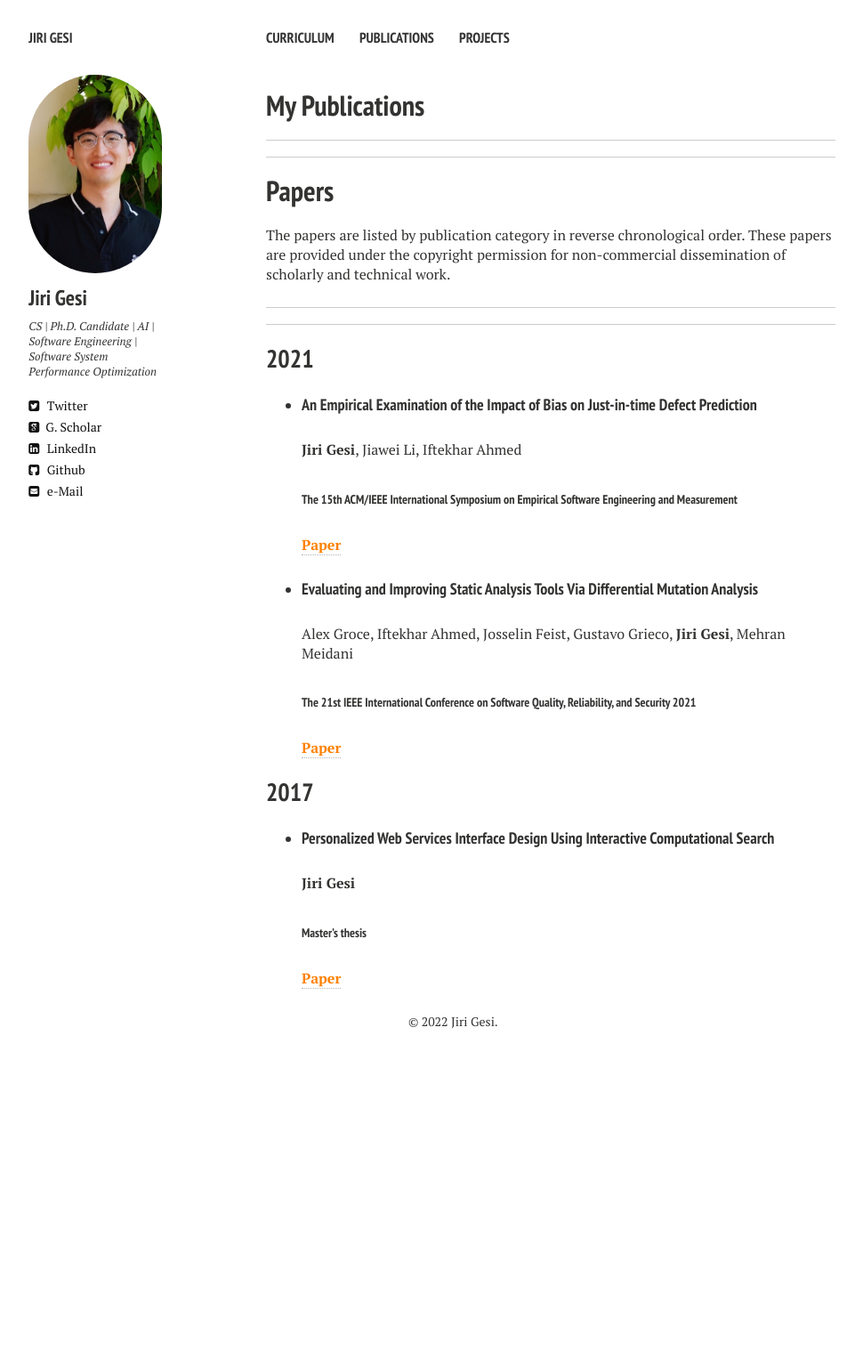
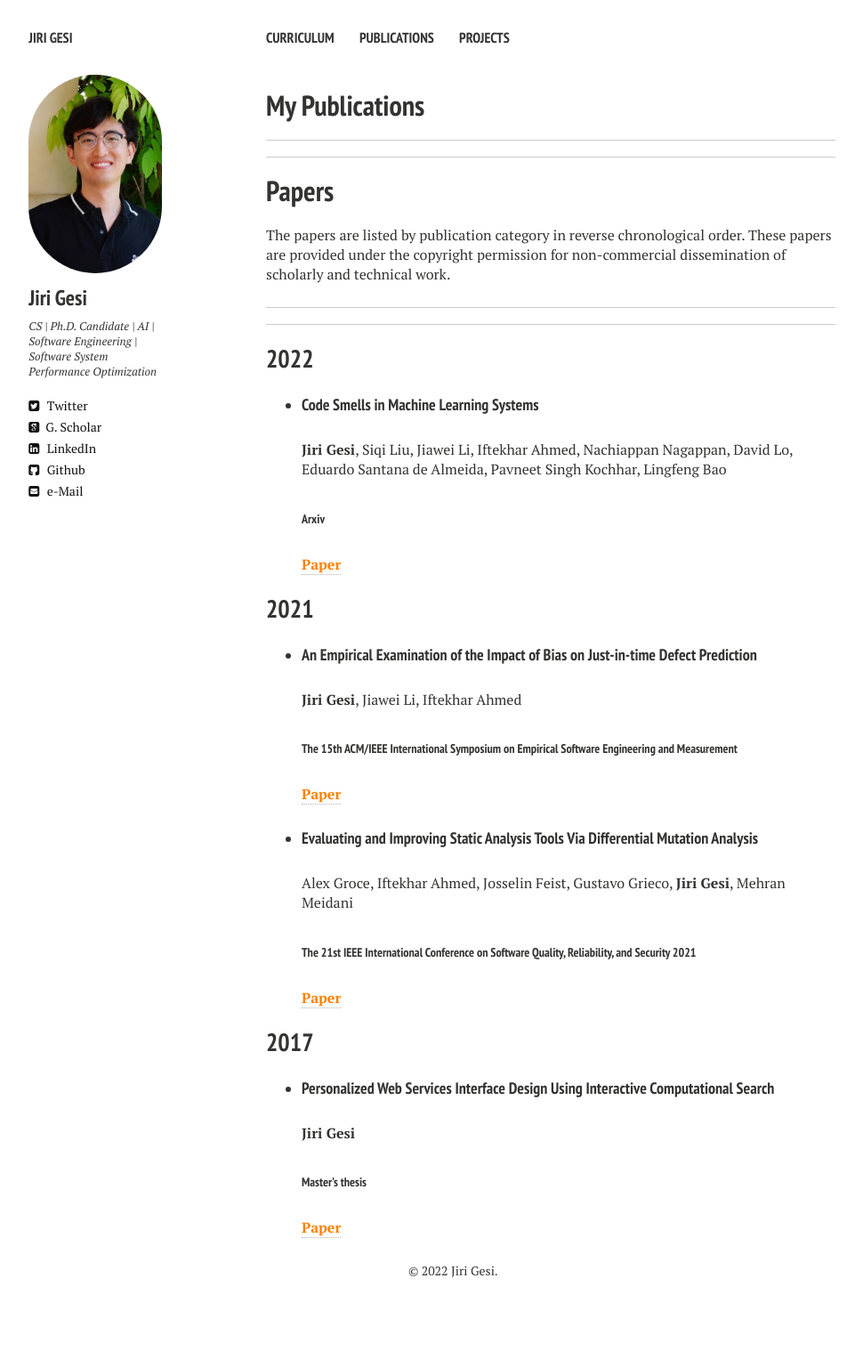
Before and after one commit to Jirigesi/Jirigesi.github.io, a Jekyll site: the page built from publications.md, in a window 1280 px wide. Shown: the whole page at 89% size, without its empty margins (21-991 px from the left). Built offline with Jekyll 4.4.1, drawn with Linux system fonts in a browser that asks for light colours; nearby versions of some CDN libraries; before the commit the page ends 1238 px from its top, so only the background shows below that.

Commit message:
Update publications.md

```diff
--- a/publications.md
+++ b/publications.md
@@ -16,6 +16,13 @@ copyright permission for non-commercial dissemination of scholarly and technical
 
 ---
 ---
+## 2022
+* #### Code Smells in Machine Learning Systems
+  **Jiri Gesi**, Siqi Liu, Jiawei Li, Iftekhar Ahmed, Nachiappan Nagappan, David Lo, Eduardo Santana de Almeida, Pavneet Singh Kochhar, Lingfeng Bao
+  ###### Arxiv
+  <a href="https://arxiv.org/submit/4188749/view" target="_blank" style="color:rgb(255,128,0)">**Paper**</a>
+
+
 
 ## 2021
 * #### An Empirical Examination of the Impact of Bias on Just-in-time Defect Prediction
```
